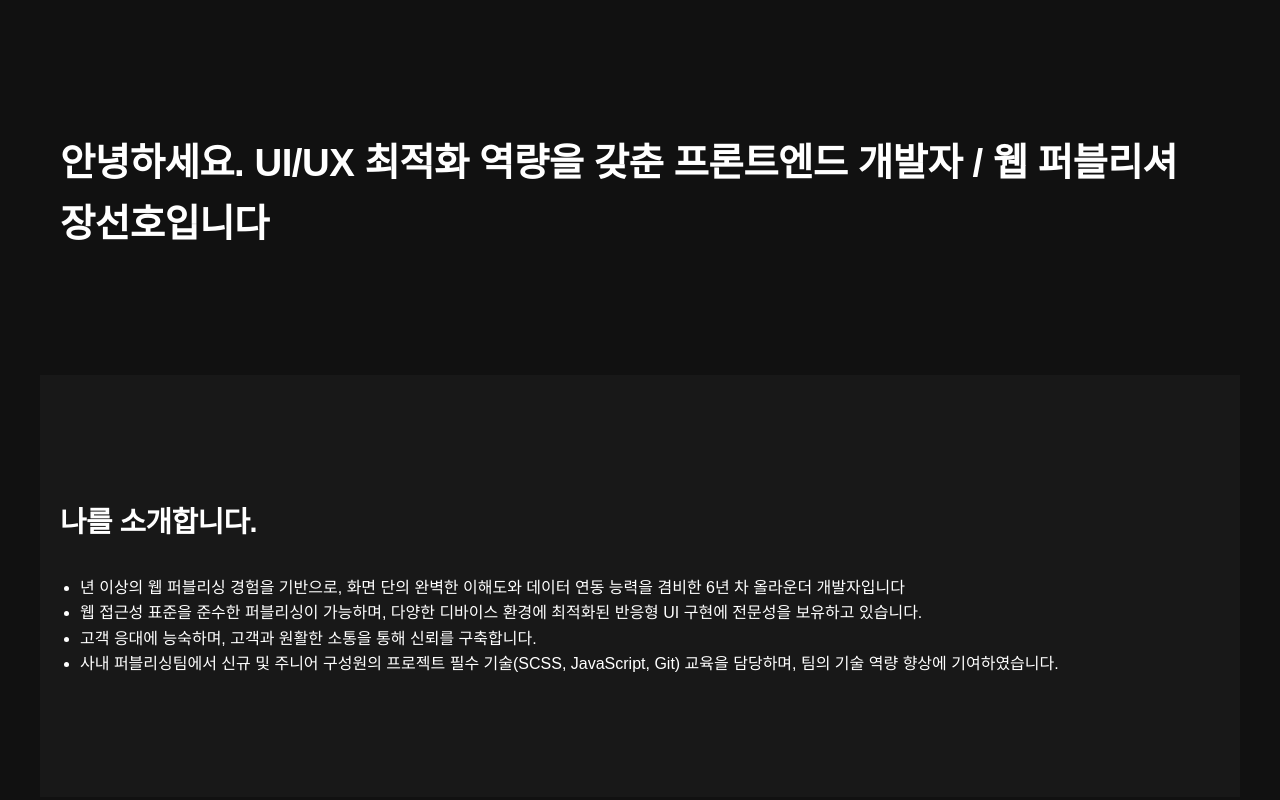
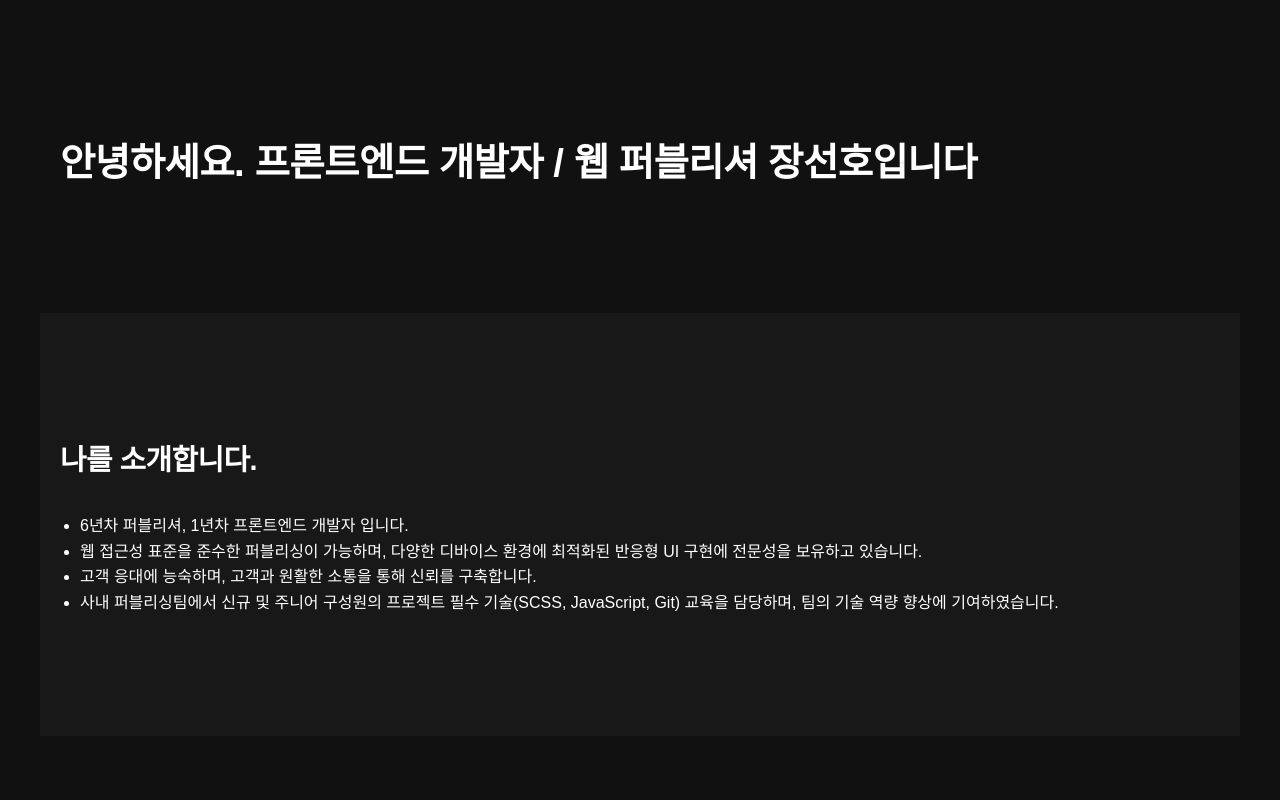
Before and after one commit to Jang-senoho/portfolio, a plain HTML site: page index.html in a window 1280 px wide. Shown: the top 800 px of the page. Drawn offline with nearby package versions, Linux system fonts and the light colour scheme.

Commit message:
택스트수정

```diff
--- a/index.html
+++ b/index.html
@@ -13,13 +13,13 @@
 
   <!-- 1. 자기소개 -->
   <section>
-    <h1 class="fade">안녕하세요. UI/UX 최적화 역량을 갖춘 프론트엔드 개발자 / 웹 퍼블리셔 장선호입니다</h1>
+      <h1 class="fade">안녕하세요. 프론트엔드 개발자 / 웹 퍼블리셔 장선호입니다</h1>
   </section>
   <section>
     <h2 class="fade">나를 소개합니다.</h2>
     <ul>
       <li>
-        년 이상의 웹 퍼블리싱 경험을 기반으로, 화면 단의 완벽한 이해도와 데이터 연동 능력을 겸비한 6년 차 올라운더 개발자입니다
+       6년차 퍼블리셔, 1년차 프론트엔드 개발자 입니다.
       </li>
       <li>웹 접근성 표준을 준수한 퍼블리싱이 가능하며, 다양한 디바이스 환경에 최적화된 반응형 UI 구현에 전문성을 보유하고 있습니다.</li>
       <li>고객 응대에 능숙하며, 고객과 원활한 소통을 통해 신뢰를 구축합니다.</li>
```
